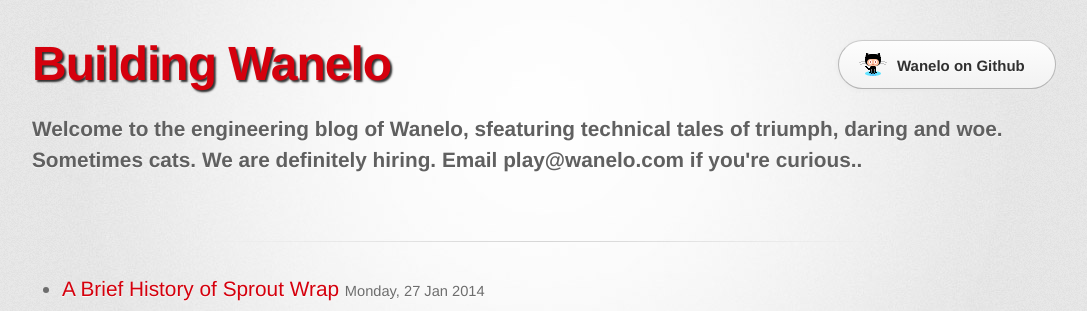
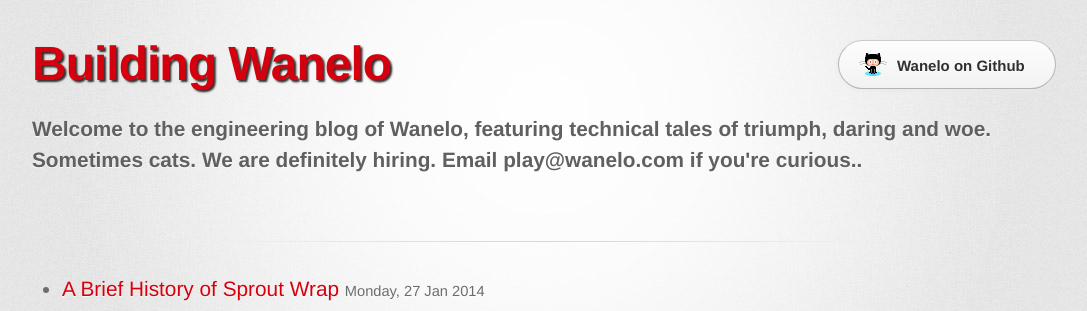
Before and after one commit to wanelo/wanelo.github.io, a Jekyll site: the page built from index.html, in a window 1280 px wide and 900 px high. Shown: the top 311 px of the window, without its empty margins (96-1183 px from the left). Built offline with Jekyll 4.4.1, drawn with Linux system fonts in a browser that asks for light colours; some web fonts are replaced.

```diff
--- /dev/null
+++ b/CNAME
@@ -0,0 +1 @@
+building.wanelo.com
--- a/_includes/header.html
+++ b/_includes/header.html
@@ -24,7 +24,7 @@
           <h1>{{page.title}}</h1>
           {% else %}
           <h1><a href="/">Building Wanelo</a></h1>
-          <p class="sub-head">Welcome to the engineering blog of Wanelo, sfeaturing technical tales of triumph, daring and woe. Sometimes cats. We are definitely hiring. Email play@wanelo.com if you're curious..</p>
+          <p class="sub-head">Welcome to the engineering blog of Wanelo, featuring technical tales of triumph, daring and woe. Sometimes cats. We are definitely hiring. Email play@wanelo.com if you're curious..</p>
           </h2>
           {% endif %}
         </header>
```
Also changed, not shown: 2 other files.
